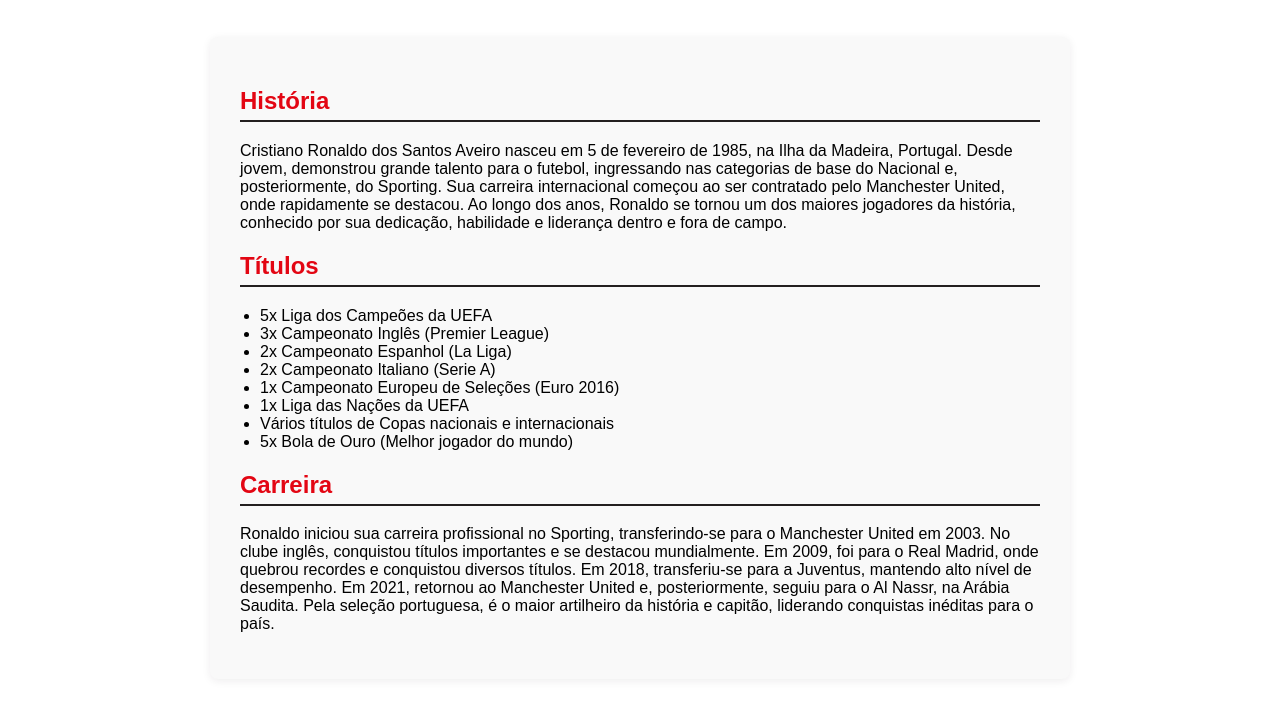
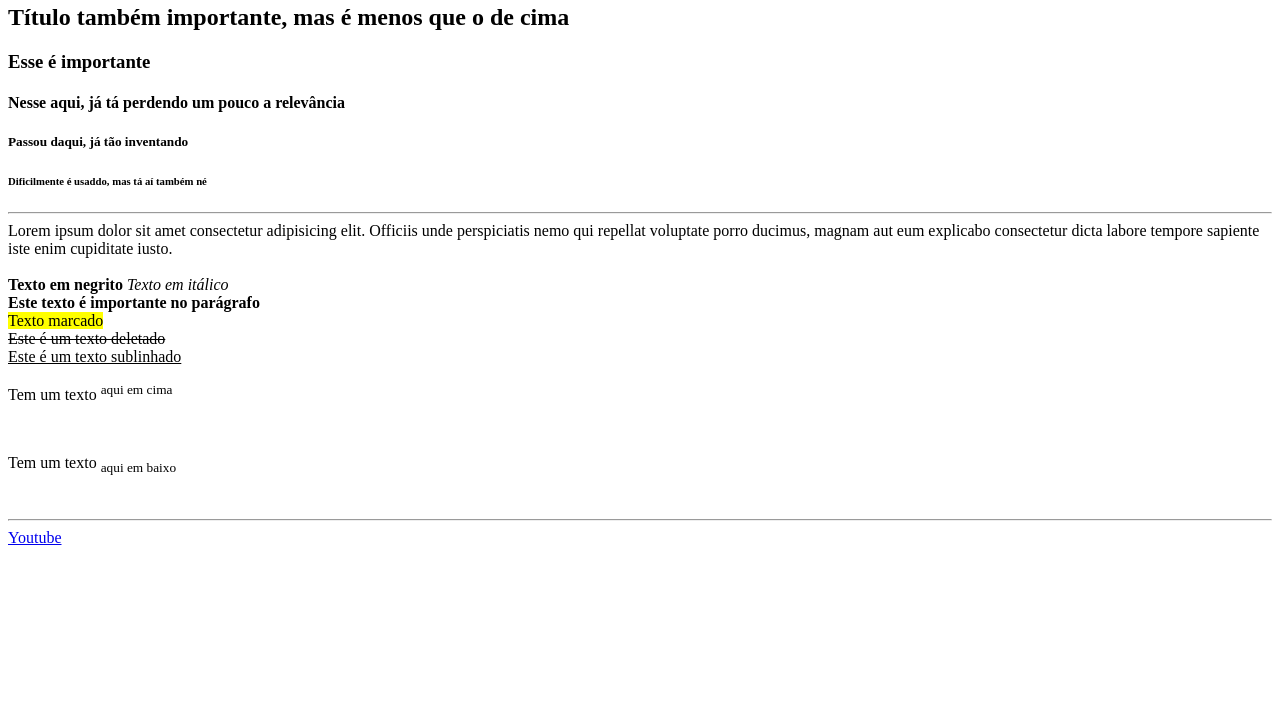
Before and after one commit to Lucasn-santana/DDS-20-LUCAS-HTML-CSS, a plain HTML site: page 01-aula/index.html in a window 1280 px wide. Shown: the part 180-899 px from the top of the page. After the commit the page ends 800 px from the top, so only its background shows below. Drawn offline with Linux system fonts and the light colour scheme.

Commit message:
Criando as primeiras tags

```diff
--- a/01-aula/index.html
+++ b/01-aula/index.html
@@ -1,77 +1,60 @@
 <!DOCTYPE html>
-<html lang="pt-br">
+<html lang="pt-BR">
   <head>
-    <meta charset="UTF-8">
-    <title>Cristiano Ronaldo - História, Títulos e Carreira</title>
-    <style>
-        body {
-            background-color: #fff;
-            color: #000;
-            font-family: Arial, sans-serif;
-            margin: 0;
-            padding: 0;
-        }
-        header {
-            background: linear-gradient(90deg, #e30613 0%, #fff 50%, #231f20 100%);
-            color: #fff;
-            padding: 30px 0;
-            text-align: center;
-        }
-        h1 {
-            margin: 0;
-            font-size: 2.5em;
-            letter-spacing: 2px;
-        }
-        section {
-            max-width: 800px;
-            margin: 40px auto;
-            background: #f9f9f9;
-            border-radius: 8px;
-            box-shadow: 0 2px 8px rgba(35,31,32,0.08);
-            padding: 30px;
-        }
-        h2 {
-            color: #e30613;
-            border-bottom: 2px solid #231f20;
-            padding-bottom: 5px;
-        }
-        ul {
-            margin: 0;
-            padding-left: 20px;
-        }
-        .spfc-bar {
-            height: 8px;
-            background: linear-gradient(90deg, #e30613 33%, #fff 33%, #fff 66%, #231f20 66%);
-            margin-bottom: 30px;
-        }
-    </style>
+    <meta charset="UTF-8" />
+    <meta name="viewport" content="width=device-width, initial-scale=1.0" />
+    <title>Aula 01</title>
   </head>
   <body>
-    <header>
-        <h1>Cristiano Ronaldo</h1>
-        <div class="spfc-bar"></div>
-        <p>História, Títulos e Carreira</p>
-    </header>
-    <section>
-        <h2>História</h2>
+    <!-- A tag "p" é para fazer parágrafos. -->
+    <p>O que eu quiser aqui neste parágrafo.</p>
+
     <p>
-            Cristiano Ronaldo dos Santos Aveiro nasceu em 5 de fevereiro de 1985, na Ilha da Madeira, Portugal. Desde jovem, demonstrou grande talento para o futebol, ingressando nas categorias de base do Nacional e, posteriormente, do Sporting. Sua carreira internacional começou ao ser contratado pelo Manchester United, onde rapidamente se destacou. Ao longo dos anos, Ronaldo se tornou um dos maiores jogadores da história, conhecido por sua dedicação, habilidade e liderança dentro e fora de campo.
+      Lorem ipsum dolor, sit amet consectetur adipisicing elit. Voluptates
+      mollitia sunt, natus dolorem voluptate earum consectetur, incidunt quo
+      repellendus dolor quidem magnam accusamus asperiores quae saepe.
+      <br />Praesentium fugiat ad veritatis!
     </p>
-        <h2>Títulos</h2>
-        <ul>
-            <li>5x Liga dos Campeões da UEFA</li>
-            <li>3x Campeonato Inglês (Premier League)</li>
-            <li>2x Campeonato Espanhol (La Liga)</li>
-            <li>2x Campeonato Italiano (Serie A)</li>
-            <li>1x Campeonato Europeu de Seleções (Euro 2016)</li>
-            <li>1x Liga das Nações da UEFA</li>
-            <li>Vários títulos de Copas nacionais e internacionais</li>
-            <li>5x Bola de Ouro (Melhor jogador do mundo)</li>
-        </ul>
-        <h2>Carreira</h2>
-        <p>
-            Ronaldo iniciou sua carreira profissional no Sporting, transferindo-se para o Manchester United em 2003. No clube inglês, conquistou títulos importantes e se destacou mundialmente. Em 2009, foi para o Real Madrid, onde quebrou recordes e conquistou diversos títulos. Em 2018, transferiu-se para a Juventus, mantendo alto nível de desempenho. Em 2021, retornou ao Manchester United e, posteriormente, seguiu para o Al Nassr, na Arábia Saudita. Pela seleção portuguesa, é o maior artilheiro da história e capitão, liderando conquistas inéditas para o país.
-        </p>
-    </section>
+
+    <!-- Tags H para títulos -->
+    <h1>Título mais importante</h1>
+    <h2>Título também importante, mas é menos que o de cima</h2>
+    <h3>Esse é importante</h3>
+    <h4>Nesse aqui, já tá perdendo um pouco a relevância</h4>
+    <h5>Passou daqui, já tão inventando</h5>
+    <h6>Dificilmente é usaddo, mas tá aí também né</h6>
+
+    <hr />
+
+    <text>
+      Lorem ipsum dolor sit amet consectetur adipisicing elit. Officiis unde
+      perspiciatis nemo qui repellat voluptate porro ducimus, magnam aut eum
+      explicabo consectetur dicta labore tempore sapiente iste enim cupiditate
+      iusto.</text
+    >
+
+    <br />
+    <br />
+    <b>Texto em negrito</b>
+    <i>Texto em itálico</i>
+    <br />
+    <strong>Este texto é importante no parágrafo</strong>
+    <br />
+    <mark>Texto marcado</mark>
+    <br />
+    <del>Este é um texto deletado</del>
+    <br />
+    <ins>Este é um texto sublinhado</ins>
+    <br />
+    <p>Tem um texto <sup>aqui em cima</sup></p>
+    <br />
+    <p>Tem um texto <sub>aqui em baixo</sub></p>
+    <br />
+
+    <hr />
+
+    <a href="https://www.youtube.com/" target="_blank">Youtube</a>
+    <!-- target faz com que o link abra em uma nova aba -->
+
   </body>
 </html>
```
Also changed, not shown: Exercícios/Exercício-1/index.html (added, +17 -0 lines), Exercícios/Exercício-2/index.html (added). Lines whose indentation alone changed are shown as unchanged.
